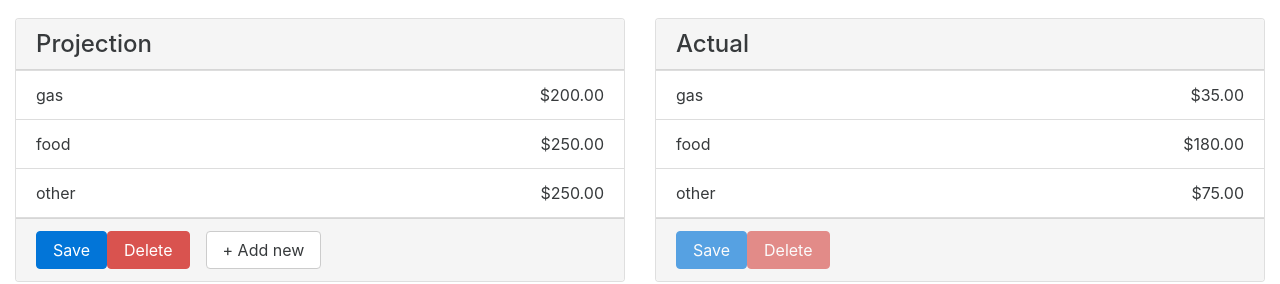
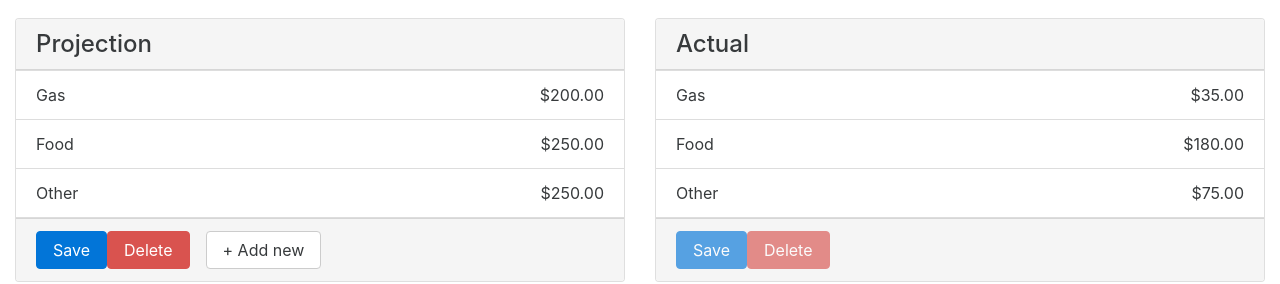
Before and after one commit to chris-gaona/budget, an Angular app: page / in a window 1280 px wide. Shown: the part 462-746 px from the top of the page. Built offline with nearby package versions, Linux system fonts and the light colour scheme.

Commit message:
Adds pipe to capitalize strings

```diff
--- a/src/app/app.component.html
+++ b/src/app/app.component.html
@@ -16,7 +16,7 @@
         <ul class="list-group list-group-flush">
           <li class="list-group-item" *ngFor="let budget of selectedBudget.budget_items">
             <span class="float-xs-right">{{budget.projection | currency:'USD':true}}</span>
-            {{budget.item}}
+            {{budget.item | capitalize}}
             <!--<span class="float-xs-right">$35</span>-->
             <!--Gas-->
           </li>
@@ -60,7 +60,7 @@
           <li class="list-group-item" *ngFor="let budget of selectedBudget.budget_items" (click)="budget.editing = true">
             <p class="mb-0">
               <span class="float-xs-right">{{getActualTotal(budget) | currency:'USD':true}}</span>
-              {{budget.item}}
+              {{budget.item | capitalize}}
             </p>
             <!--<span class="float-xs-right">$35</span>-->
             <!--Gas-->
--- a/src/app/app.module.ts
+++ b/src/app/app.module.ts
@@ -9,6 +9,7 @@ import { NavbarComponent } from './navbar/navbar.component';
 import { HeaderComponent } from './header/header.component';
 import { OverviewComponent } from './overview/overview.component';
 import { ResultsComponent } from './results/results.component';
+import { CapitalizePipe } from './capitalize.pipe';
 
 @NgModule({
   declarations: [
@@ -17,7 +18,8 @@ import { ResultsComponent } from './results/results.component';
     NavbarComponent,
     HeaderComponent,
     OverviewComponent,
-    ResultsComponent
+    ResultsComponent,
+    CapitalizePipe
   ],
   imports: [
     BrowserModule,
--- /dev/null
+++ b/src/app/capitalize.pipe.ts
@@ -0,0 +1,15 @@
+import { Pipe, PipeTransform } from '@angular/core';
+
+@Pipe({
+  name: 'capitalize'
+})
+export class CapitalizePipe implements PipeTransform {
+
+  transform(value:any) {
+    if (value) {
+      return value.charAt(0).toUpperCase() + value.slice(1);
+    }
+    return value;
+  }
+
+}
```
Also changed, not shown: 1 other file (tests, documents, lock files or other folders).
